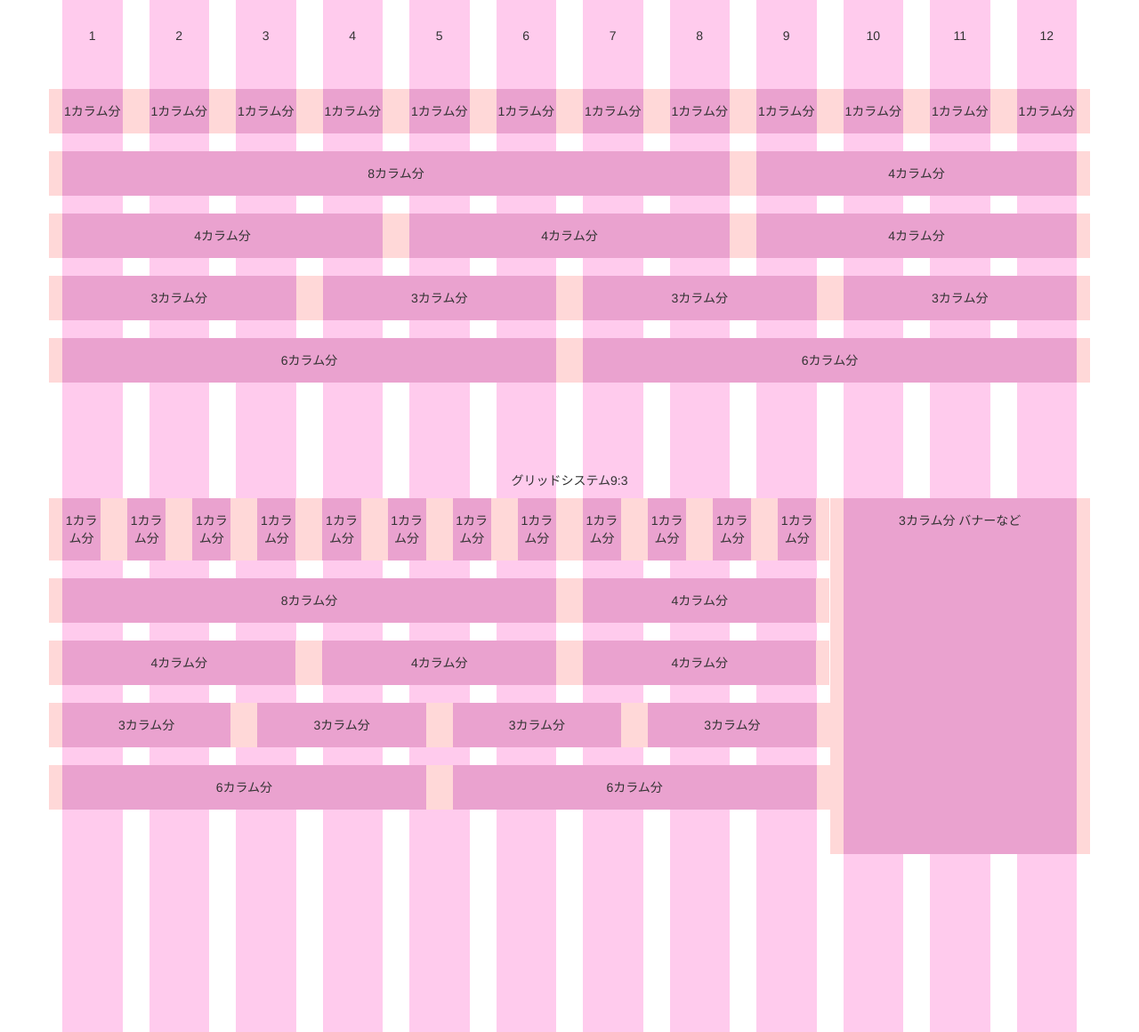
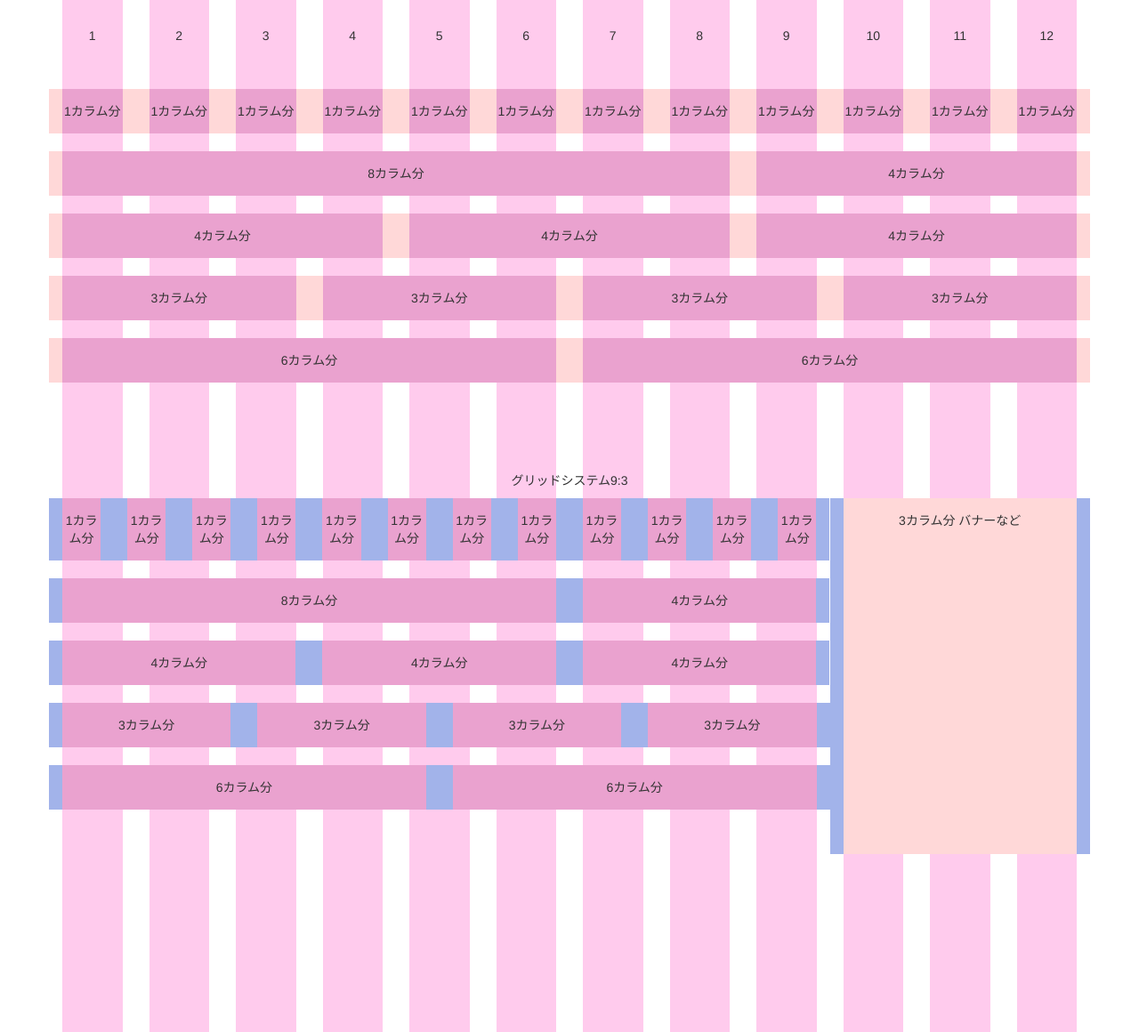
Before and after one commit to tam-inc/tipsnote_satake, a website: page 3.html in a window 1280 px wide. Shown: the top 1160 px of the page at 89% size. Drawn offline with nearby package versions, Linux system fonts and the light colour scheme.

Commit message:
グリッド色変更

```diff
--- a/3.html
+++ b/3.html
@@ -101,87 +101,87 @@
       <div style="margin-bottom:20px;" class="row">
         <div class="col-md-9 col-xs-6">
           <div style="margin-bottom:20px" class="row">
-            <div style="background: #FFD8D8;border:1px solid #ccc;" class="col-md-1 col-xs-6">
+            <div style="background: #a2b3ea;border:1px solid #ccc;" class="col-md-1 col-xs-6">
               <div style="background: #EAA2CF; padding: 15px 0;">1カラム分</div>
             </div>
-            <div style="background: #FFD8D8;border:1px solid #ccc;" class="col-md-1 col-xs-6">
+            <div style="background: #a2b3ea;border:1px solid #ccc;" class="col-md-1 col-xs-6">
               <div style="background: #EAA2CF; padding: 15px 0;">1カラム分</div>
             </div>
-            <div style="background: #FFD8D8;border:1px solid #ccc;" class="col-md-1 col-xs-6">
+            <div style="background: #a2b3ea;border:1px solid #ccc;" class="col-md-1 col-xs-6">
               <div style="background: #EAA2CF; padding: 15px 0;">1カラム分</div>
             </div>
-            <div style="background: #FFD8D8;border:1px solid #ccc;" class="col-md-1 col-xs-6">
+            <div style="background: #a2b3ea;border:1px solid #ccc;" class="col-md-1 col-xs-6">
               <div style="background: #EAA2CF; padding: 15px 0;">1カラム分</div>
             </div>
-            <div style="background: #FFD8D8;border:1px solid #ccc;" class="col-md-1 col-xs-6">
+            <div style="background: #a2b3ea;border:1px solid #ccc;" class="col-md-1 col-xs-6">
               <div style="background: #EAA2CF; padding: 15px 0;">1カラム分</div>
             </div>
-            <div style="background: #FFD8D8;border:1px solid #ccc;" class="col-md-1 col-xs-6">
+            <div style="background: #a2b3ea;border:1px solid #ccc;" class="col-md-1 col-xs-6">
               <div style="background: #EAA2CF; padding: 15px 0;">1カラム分</div>
             </div>
-            <div style="background: #FFD8D8;border:1px solid #ccc;" class="col-md-1 col-xs-6">
+            <div style="background: #a2b3ea;border:1px solid #ccc;" class="col-md-1 col-xs-6">
               <div style="background: #EAA2CF; padding: 15px 0;">1カラム分</div>
             </div>
-            <div style="background: #FFD8D8;border:1px solid #ccc;" class="col-md-1 col-xs-6">
+            <div style="background: #a2b3ea;border:1px solid #ccc;" class="col-md-1 col-xs-6">
               <div style="background: #EAA2CF; padding: 15px 0;">1カラム分</div>
             </div>
-            <div style="background: #FFD8D8;border:1px solid #ccc;" class="col-md-1 col-xs-6">
+            <div style="background: #a2b3ea;border:1px solid #ccc;" class="col-md-1 col-xs-6">
               <div style="background: #EAA2CF; padding: 15px 0;">1カラム分</div>
             </div>
-            <div style="background: #FFD8D8;border:1px solid #ccc;" class="col-md-1 col-xs-6">
+            <div style="background: #a2b3ea;border:1px solid #ccc;" class="col-md-1 col-xs-6">
               <div style="background: #EAA2CF; padding: 15px 0;">1カラム分</div>
             </div>
-            <div style="background: #FFD8D8;border:1px solid #ccc;" class="col-md-1 col-xs-6">
+            <div style="background: #a2b3ea;border:1px solid #ccc;" class="col-md-1 col-xs-6">
               <div style="background: #EAA2CF; padding: 15px 0;">1カラム分</div>
             </div>
-            <div style="background: #FFD8D8;border:1px solid #ccc;" class="col-md-1 col-xs-6">
+            <div style="background: #a2b3ea;border:1px solid #ccc;" class="col-md-1 col-xs-6">
               <div style="background: #EAA2CF; padding: 15px 0;">1カラム分</div>
             </div>
           </div>
           <div style="margin-bottom:20px;" class="row">
-            <div style="background: #FFD8D8;border:1px solid #ccc;" class="col-md-8 col-xs-6">
+            <div style="background: #a2b3ea;border:1px solid #ccc;" class="col-md-8 col-xs-6">
               <div style="background: #EAA2CF; padding: 15px 0;">8カラム分</div>
             </div>
-            <div style="background: #FFD8D8;border:1px solid #ccc;" class="col-md-4 col-xs-6">
+            <div style="background: #a2b3ea;border:1px solid #ccc;" class="col-md-4 col-xs-6">
               <div style="background: #EAA2CF; padding: 15px 0;">4カラム分</div>
             </div>
           </div>
           <div style="margin-bottom:20px;" class="row">
-            <div style="background: #FFD8D8;border:1px solid #ccc;" class="col-md-4 col-xs-6 col-md-6 col-xs-6">
+            <div style="background: #a2b3ea;border:1px solid #ccc;" class="col-md-4 col-xs-6 col-md-6 col-xs-6">
               <div style="background: #EAA2CF; padding: 15px 0;">4カラム分</div>
             </div>
-            <div style="background: #FFD8D8;border:1px solid #ccc;" class="col-md-4 col-xs-6 col-md-6 col-xs-6">
+            <div style="background: #a2b3ea;border:1px solid #ccc;" class="col-md-4 col-xs-6 col-md-6 col-xs-6">
               <div style="background: #EAA2CF; padding: 15px 0;">4カラム分</div>
             </div>
-            <div style="background: #FFD8D8;border:1px solid #ccc;" class="col-md-4 col-xs-6 col-md-6 col-xs-6">
+            <div style="background: #a2b3ea;border:1px solid #ccc;" class="col-md-4 col-xs-6 col-md-6 col-xs-6">
               <div style="background: #EAA2CF; padding: 15px 0;">4カラム分</div>
             </div>
           </div>
           <div style="margin-bottom:20px;" class="row">
-            <div style="background: #FFD8D8;border:1px solid #ccc;" class="col-md-3 col-xs-6">
+            <div style="background: #a2b3ea;border:1px solid #ccc;" class="col-md-3 col-xs-6">
               <div style="background: #EAA2CF; padding: 15px 0;">3カラム分</div>
             </div>
-            <div style="background: #FFD8D8;border:1px solid #ccc;" class="col-md-3 col-xs-6">
+            <div style="background: #a2b3ea;border:1px solid #ccc;" class="col-md-3 col-xs-6">
               <div style="background: #EAA2CF; padding: 15px 0;">3カラム分</div>
             </div>
-            <div style="background: #FFD8D8;border:1px solid #ccc;" class="col-md-3 col-xs-6">
+            <div style="background: #a2b3ea;border:1px solid #ccc;" class="col-md-3 col-xs-6">
               <div style="background: #EAA2CF; padding: 15px 0;">3カラム分</div>
             </div>
-            <div style="background: #FFD8D8;border:1px solid #ccc;" class="col-md-3 col-xs-6">
+            <div style="background: #a2b3ea;border:1px solid #ccc;" class="col-md-3 col-xs-6">
               <div style="background: #EAA2CF; padding: 15px 0;">3カラム分</div>
             </div>
           </div>
           <div style="margin-bottom:20px;" class="row">
-            <div style="background: #FFD8D8;border:1px solid #ccc;" class="col-md-6 col-xs-6">
+            <div style="background: #a2b3ea;border:1px solid #ccc;" class="col-md-6 col-xs-6">
               <div style="background: #EAA2CF; padding: 15px 0;">6カラム分</div>
             </div>
-            <div style="background: #FFD8D8;border:1px solid #ccc;" class="col-md-6 col-xs-6">
+            <div style="background: #a2b3ea;border:1px solid #ccc;" class="col-md-6 col-xs-6">
               <div style="background: #EAA2CF; padding: 15px 0;">6カラム分</div>
             </div>
           </div>
         </div>
-        <div style="background: #FFD8D8;border:1px solid #ccc;" class="col-md-3 col-xs-6">
-          <div style="background: #EAA2CF; padding: 15px 0;;height:400px;">3カラム分 バナーなど</div>
+        <div style="background: #a2b3ea;border:1px solid #ccc;" class="col-md-3 col-xs-6">
+          <div style="background: #FFD8D8; padding: 15px 0;;height:400px;">3カラム分 バナーなど</div>
         </div>
       </div>
     </div>
```
